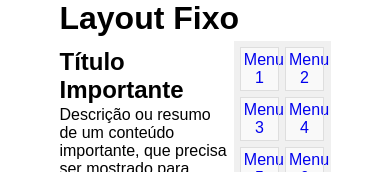
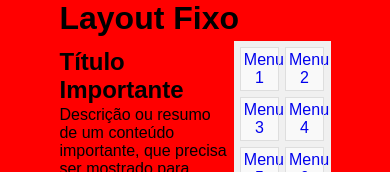
Before and after one commit to jvds-dev/fluid-layout, a plain HTML site: page index.html in a window 390 px wide. Shown: the top 172 px of the page. Drawn offline with Linux system fonts and the light colour scheme.

Commit message:
media query test

```diff
--- a/style.css
+++ b/style.css
@@ -33,7 +33,6 @@ h1 {
         /* width: 593px; */
         width: 61.7708%;
 }
-
         .hero {
             margin: 4.2158% 0 /* 25/593=0.042158 */;
         }
@@ -44,7 +43,6 @@ h1 {
 .last-contents {
     font-size: .75em; /* 12/16 */
 }
-
     .last-content-call{
         float: left;
         margin: 2.5295% 2.5295% 2.5295% 0; /* 15/593 = 2.5295 */
@@ -90,3 +88,18 @@ h1 {
     text-align: center;
     width: 100%;
 }
+
+/* @media all and (max-width: 640px) {
+    .content-main,
+    .content-sidebar {
+        float: none;
+        display: block;
+        width: 100%;
+    }
+} */
+
+@media(max-width: 640px) {
+    body {
+        background-color: red;
+    }
+}
```
Lines whose indentation alone changed are shown as unchanged.
